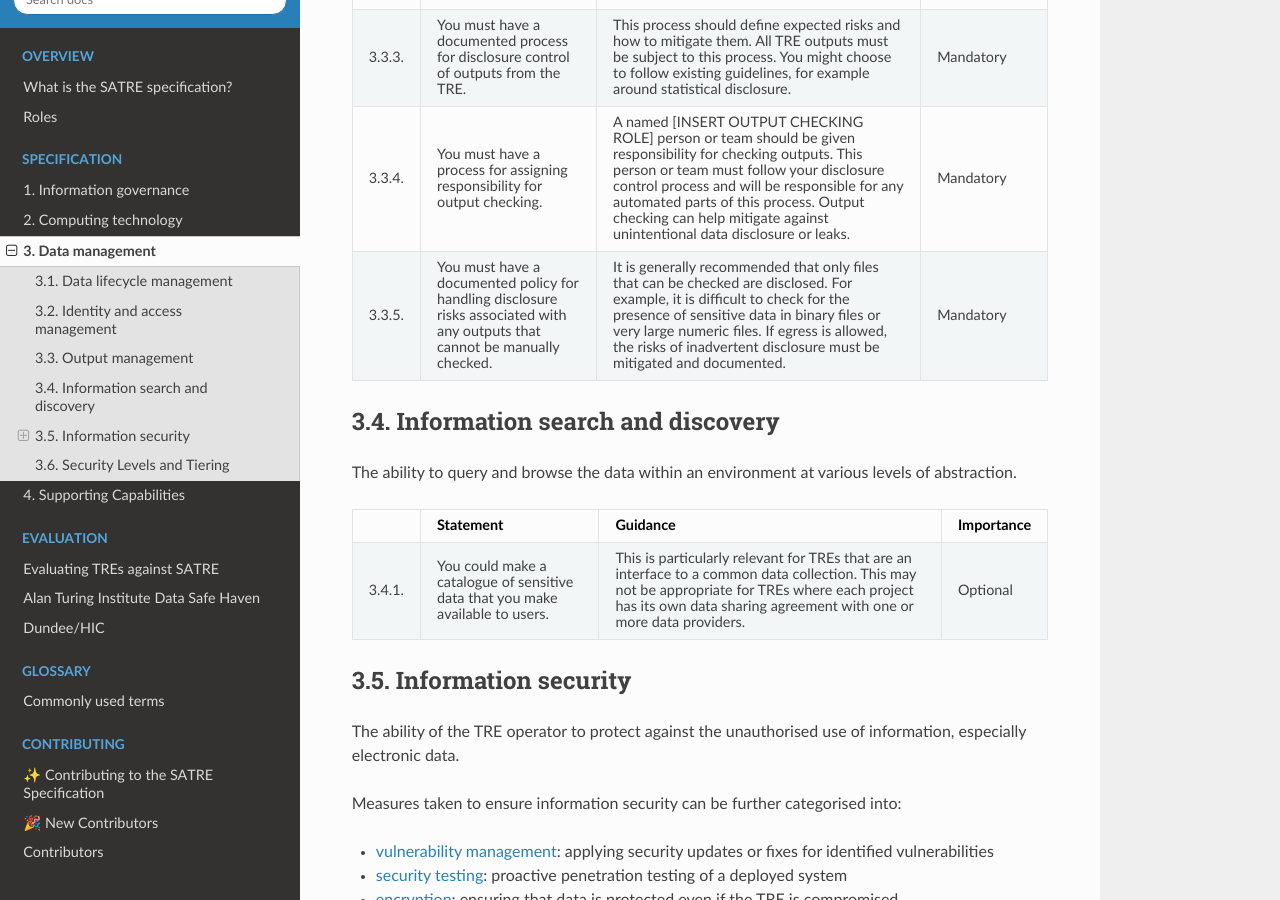
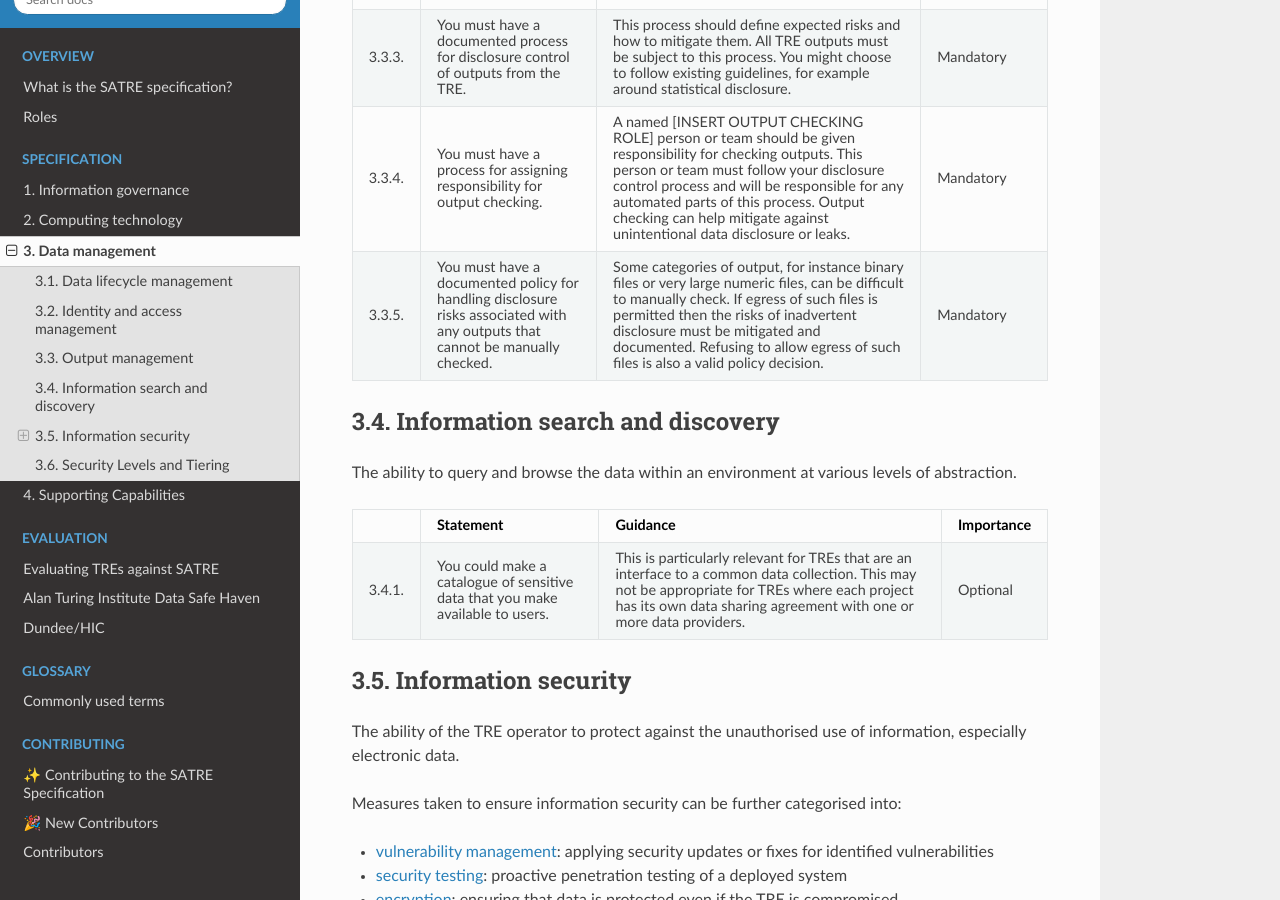
Before and after one commit to sa-tre/satre-specification, a Sphinx documentation site: the page built from docs/source/pillars/data_management.md, in a window 1280 px wide and 900 px high, scrolled down 3384 px. Built offline with Sphinx 7.4.7 and the Read the Docs theme 2.0.0, drawn with Linux system fonts in a browser that asks for light colours.

Commit message:
reword cant output check guidance
Co-authored-by: James Robinson <james.em.robinson@gmail.com>

````diff
--- a/docs/source/pillars/data_management.md
+++ b/docs/source/pillars/data_management.md
@@ -163,9 +163,9 @@ The ability of the TRE operator to ensure outputs are safely published and share
   - Mandatory
 * - 3.3.5.
   - You must have a documented policy for handling disclosure risks associated with any outputs that cannot be manually checked.
-  - It is generally recommended that only files that can be checked are disclosed.
-    For example, it is difficult to check for the presence of sensitive data in binary files or very large numeric files.
-    If egress is allowed, the risks of inadvertent disclosure must be mitigated and documented.
+  - Some categories of output, for instance binary files or very large numeric files, can be difficult to manually check.
+    If egress of such files is permitted then the risks of inadvertent disclosure must be mitigated and documented.
+    Refusing to allow egress of such files is also a valid policy decision.
   - Mandatory
 ```
 
````
